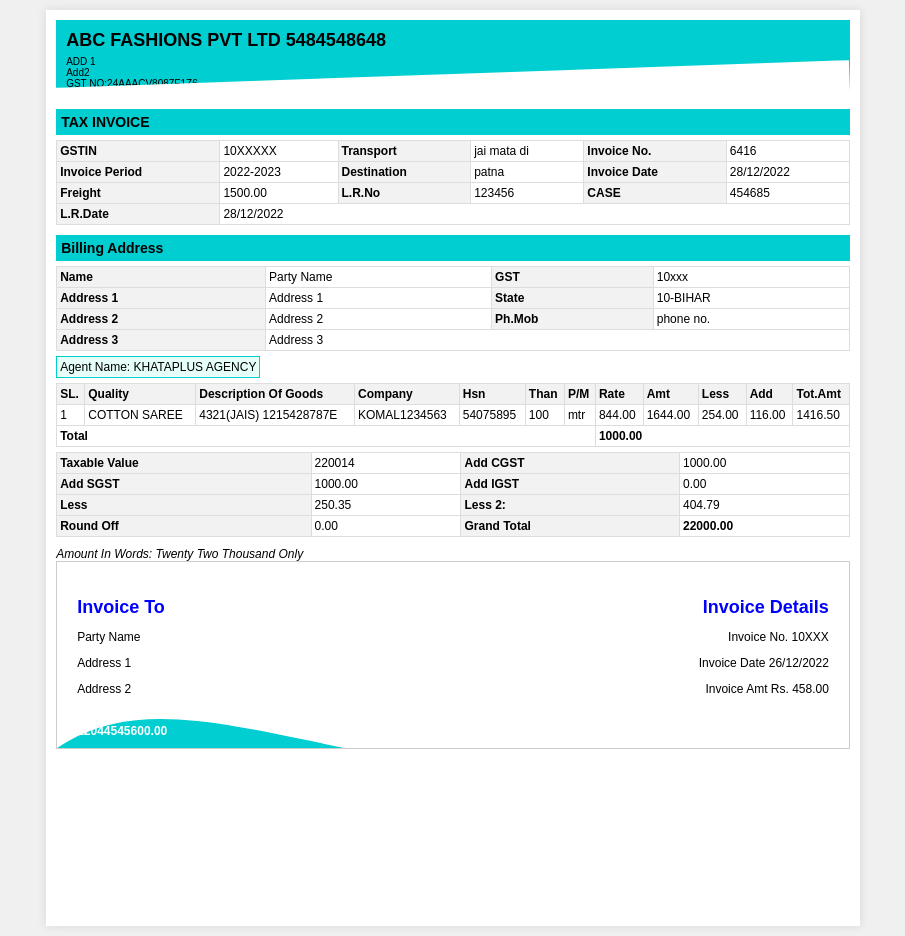
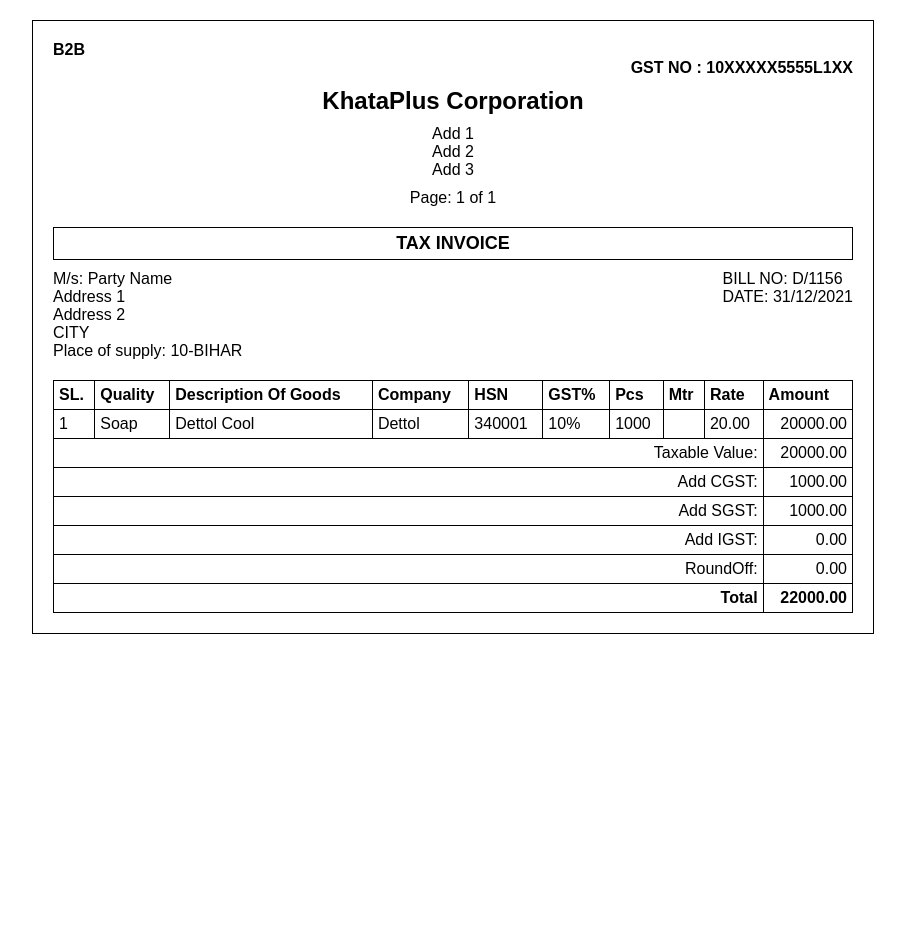
Before and after one commit to shivamraj-2003/khataplusbill, a plain HTML site: page index.html in a window 1280 px wide. Shown: the whole page, without its empty margins (187-1092 px from the left). After the commit the page ends 800 px from the top, so only its background shows below. Drawn offline with Linux system fonts and the light colour scheme.

Commit message:
4th commit

```diff
--- a/index.html
+++ b/index.html
@@ -4,132 +4,79 @@
     <head>
         <meta charset="UTF-8">
         <meta name="viewport" content="width=device-width, initial-scale=1.0">
-        <title>Compact Invoice Design</title>
+        <title>Tax Invoice</title>
         <style>
             body {
                 font-family: Arial, sans-serif;
                 margin: 0;
-                padding: 10px;
-                background-color: #f0f0f0;
-                font-size: 12px;
+                padding: 20px;
+                box-sizing: border-box;
             }
 
             .invoice {
-                background-color: white;
-                width: 210mm;
-                height: 237mm;
+                max-width: 800px;
                 margin: 0 auto;
-                padding: 10px;
-                box-shadow: 0 0 10px rgba(0, 0, 0, 0.1);
+                border: 1px solid #000;
+                padding: 20px;
             }
 
             .header {
-                background-color: #00CED1;
-                color: black;
-                padding: 10px;
-                position: relative;
-                overflow: hidden;
+                text-align: center;
+                margin-bottom: 20px;
             }
 
-            .header::after {
-                content: '';
-                position: absolute;
-                bottom: -25px;
-                left: 0;
-                right: 0;
-                height: 50px;
-                background-color: white;
-                transform: rotate(-2deg);
+            .b2b {
+                text-align: left;
+                font-weight: bold;
+            }
+
+            .gst {
+                text-align: right;
+                font-weight: bold;
             }
 
             .company-name {
-                font-size: 18px;
+                font-size: 24px;
                 font-weight: bold;
-                margin-bottom: 5px;
+                margin: 10px 0;
+            }
+
+            .address {
+                margin-bottom: 10px;
             }
 
             .invoice-title {
-                background-color: #00CED1;
-                color: black;
+                font-size: 18px;
+                font-weight: bold;
+                text-align: center;
+                border: 1px solid #000;
                 padding: 5px;
-                font-size: 14px;
-                font-weight: bold;
-                margin-top: 10px;
+                margin-bottom: 10px;
+            }
+
+            .customer-details {
+                display: flex;
+                justify-content: space-between;
+                margin-bottom: 20px;
             }
 
             table {
                 width: 100%;
                 border-collapse: collapse;
-                margin-top: 5px;
             }
 
             th,
             td {
-                border: 1px solid #ddd;
-                padding: 3px;
+                border: 1px solid #000;
+                padding: 5px;
                 text-align: left;
             }
 
-            th {
-                background-color: #f2f2f2;
+            .amount-column {
+                text-align: right;
             }
 
             .total-row {
-                font-weight: bold;
-            }
-
-            .agent-name {
-                background-color: #e6fff9;
-                border: 1px solid #00CED1;
-                padding: 3px;
-                display: inline-block;
-                margin-top: 5px;
-            }
-
-            .amount-in-words {
-                margin-top: 10px;
-                font-style: italic;
-            }
-
-            .small-text {
-                font-size: 10px;
-            }
-            .invoice-container {
-            max-width: 800px;
-            margin: 0 auto;
-            border: 1px solid #ccc;
-            padding: 20px;
-            position: relative;
-        }
-        .invoice-header {
-            display: flex;
-            justify-content: space-between;
-            margin-bottom: 20px;
-        }
-        .invoice-to, .invoice-details {
-            flex: 1;
-        }
-        .invoice-to h2, .invoice-details h2 {
-            color: blue;
-            margin-bottom: 10px;
-        }
-        .invoice-details {
-            text-align: right;
-        }
-        .wave {
-            position: absolute;
-            bottom: 0;
-            left: 0;
-            width: 100%;
-            height: 100px;
-            background-color: #00CED1;
-            clip-path: path('M0,100 C150,0 350,200 800,100 L800,200 L0,200 Z');
-        }
-        .invoice-number {
-            position: absolute;
-            bottom: 10px;
-            left: 20px;
-            color: white;
                 font-weight: bold;
             }
         </style>
@@ -138,159 +85,88 @@
     <body>
         <div class="invoice">
             <div class="header">
-                <div class="company-name">ABC FASHIONS PVT LTD 5484548648</div>
-                <div class="small-text">ADD 1</div>
-                <div class="small-text">Add2</div>
-                <div class="small-text">GST NO:24AAACV8087F1Z6</div>
+                <div class="b2b">B2B</div>
+                <div class="gst">GST NO : 10XXXXX5555L1XX</div>
+                <div class="company-name">KhataPlus Corporation</div>
+                <div class="address">
+                    Add 1<br>
+                    Add 2<br>
+                    Add 3
+                </div>
+                <div>Page: 1 of 1</div>
             </div>
 
             <div class="invoice-title">TAX INVOICE</div>
 
-            <table>
-                <tr>
-                    <th>GSTIN</th>
-                    <td>10XXXXX</td>
-                    <th>Transport</th>
-                    <td>jai mata di</td>
-                    <th>Invoice No.</th>
-                    <td>6416</td>
-                </tr>
-                <tr>
-                    <th>Invoice Period</th>
-                    <td>2022-2023</td>
-                    <th>Destination</th>
-                    <td>patna</td>
-                    <th>Invoice Date</th>
-                    <td>28/12/2022</td>
-                </tr>
-                <tr>
-                    <th>Freight</th>
-                    <td>1500.00</td>
-                    <th>L.R.No</th>
-                    <td>123456</td>
-                    <th>CASE</th>
-                    <td>454685</td>
-                </tr>
-                <tr>
-                    <th>L.R.Date</th>
-                    <td colspan="5">28/12/2022</td>
-                </tr>
-            </table>
-
-            <div class="invoice-title">Billing Address</div>
+            <div class="customer-details">
+                <div>
+                    M/s: Party Name<br>
+                    Address 1<br>
+                    Address 2<br>
+                    CITY<br>
+                    Place of supply: 10-BIHAR
+                </div>
+                <div>
+                    BILL NO: D/1156<br>
+                    DATE: 31/12/2021
+                </div>
+            </div>
 
             <table>
-                <tr>
-                    <th>Name</th>
-                    <td>Party Name</td>
-                    <th>GST</th>
-                    <td>10xxx</td>
-                </tr>
-                <tr>
-                    <th>Address 1</th>
-                    <td>Address 1</td>
-                    <th>State</th>
-                    <td>10-BIHAR</td>
-                </tr>
-                <tr>
-                    <th>Address 2</th>
-                    <td>Address 2</td>
-                    <th>Ph.Mob</th>
-                    <td>phone no.</td>
-                </tr>
-                <tr>
-                    <th>Address 3</th>
-                    <td colspan="3">Address 3</td>
-                </tr>
-            </table>
-
-            <div class="agent-name">Agent Name: KHATAPLUS AGENCY</div>
-
-            <table>
+                <thead>
                     <tr>
                         <th>SL.</th>
                         <th>Quality</th>
                         <th>Description Of Goods</th>
                         <th>Company</th>
-                    <th>Hsn</th>
-                    <th>Than</th>
-                    <th>P/M</th>
+                        <th>HSN</th>
+                        <th>GST%</th>
+                        <th>Pcs</th>
+                        <th>Mtr</th>
                         <th>Rate</th>
-                    <th>Amt</th>
-                    <th>Less</th>
-                    <th>Add</th>
-                    <th>Tot.Amt</th>
+                        <th>Amount</th>
+                    </tr>
+                </thead>
+                <tbody>
+                    <tr>
+                        <td>1</td>
+                        <td>Soap</td>
+                        <td>Dettol Cool</td>
+                        <td>Dettol</td>
+                        <td>340001</td>
+                        <td>10%</td>
+                        <td>1000</td>
+                        <td></td>
+                        <td>20.00</td>
+                        <td class="amount-column">20000.00</td>
                     </tr>
                     <tr>
-                    <td>1</td>
-                    <td>COTTON SAREE</td>
-                    <td>4321(JAIS) 1215428787E</td>
-                    <td>KOMAL1234563</td>
-                    <td>54075895</td>
-                    <td>100</td>
-                    <td>mtr</td>
-                    <td>844.00</td>
-                    <td>1644.00</td>
-                    <td>254.00</td>
-                    <td>116.00</td>
-                    <td>1416.50</td>
+                        <td colspan="9" class="amount-column">Taxable Value:</td>
+                        <td class="amount-column">20000.00</td>
+                    </tr>
+                    <tr>
+                        <td colspan="9" class="amount-column">Add CGST:</td>
+                        <td class="amount-column">1000.00</td>
+                    </tr>
+                    <tr>
+                        <td colspan="9" class="amount-column">Add SGST:</td>
+                        <td class="amount-column">1000.00</td>
+                    </tr>
+                    <tr>
+                        <td colspan="9" class="amount-column">Add IGST:</td>
+                        <td class="amount-column">0.00</td>
+                    </tr>
+                    <tr>
+                        <td colspan="9" class="amount-column">RoundOff:</td>
+                        <td class="amount-column">0.00</td>
                     </tr>
                     <tr class="total-row">
-                    <td colspan="7">Total</td>
-                    <td colspan="5">1000.00</td>
+                        <td colspan="9" class="amount-column">Total</td>
+                        <td class="amount-column">22000.00</td>
                     </tr>
+                </tbody>
             </table>
-
-            <table>
-                <tr>
-                    <th>Taxable Value</th>
-                    <td>220014</td>
-                    <th>Add CGST</th>
-                    <td>1000.00</td>
-                </tr>
-                <tr>
-                    <th>Add SGST</th>
-                    <td>1000.00</td>
-                    <th>Add IGST</th>
-                    <td>0.00</td>
-                </tr>
-                <tr>
-                    <th>Less</th>
-                    <td>250.35</td>
-                    <th>Less 2:</th>
-                    <td>404.79</td>
-                </tr>
-                <tr>
-                    <th>Round Off</th>
-                    <td>0.00</td>
-                    <th>Grand Total</th>
-                    <td class="total-row">22000.00</td>
-                </tr>
-            </table>
-
-            <div class="amount-in-words">
-                Amount In Words: Twenty Two Thousand Only
         </div>
-            <div class="invoice-container">
-                <div class="invoice-header">
-                    <div class="invoice-to">
-                        <h2>Invoice To</h2>
-                        <p>Party Name</p>
-                        <p>Address 1</p>
-                        <p>Address 2</p>
-                    </div>
-                    <div class="invoice-details">
-                        <h2>Invoice Details</h2>
-                        <p>Invoice No. 10XXX</p>
-                        <p>Invoice Date 26/12/2022</p>
-                        <p>Invoice Amt Rs. 458.00</p>
-                    </div>
-                </div>
-                <div class="wave"></div>
-                <div class="invoice-number">22044545600.00</div>
-            </div>
-        </div>
-
     </body>
 
 </html>
```
Lines whose indentation alone changed are shown as unchanged.
